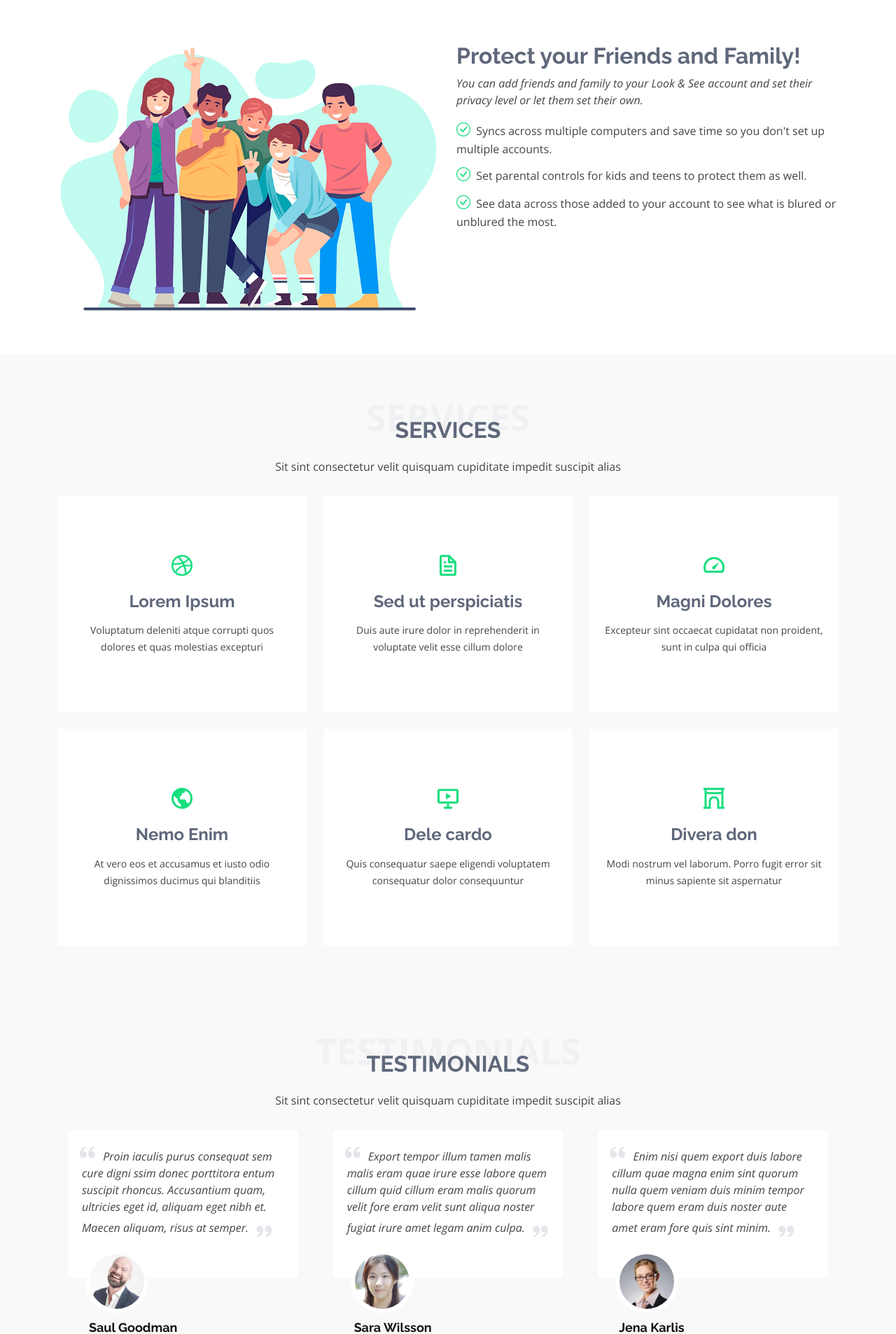
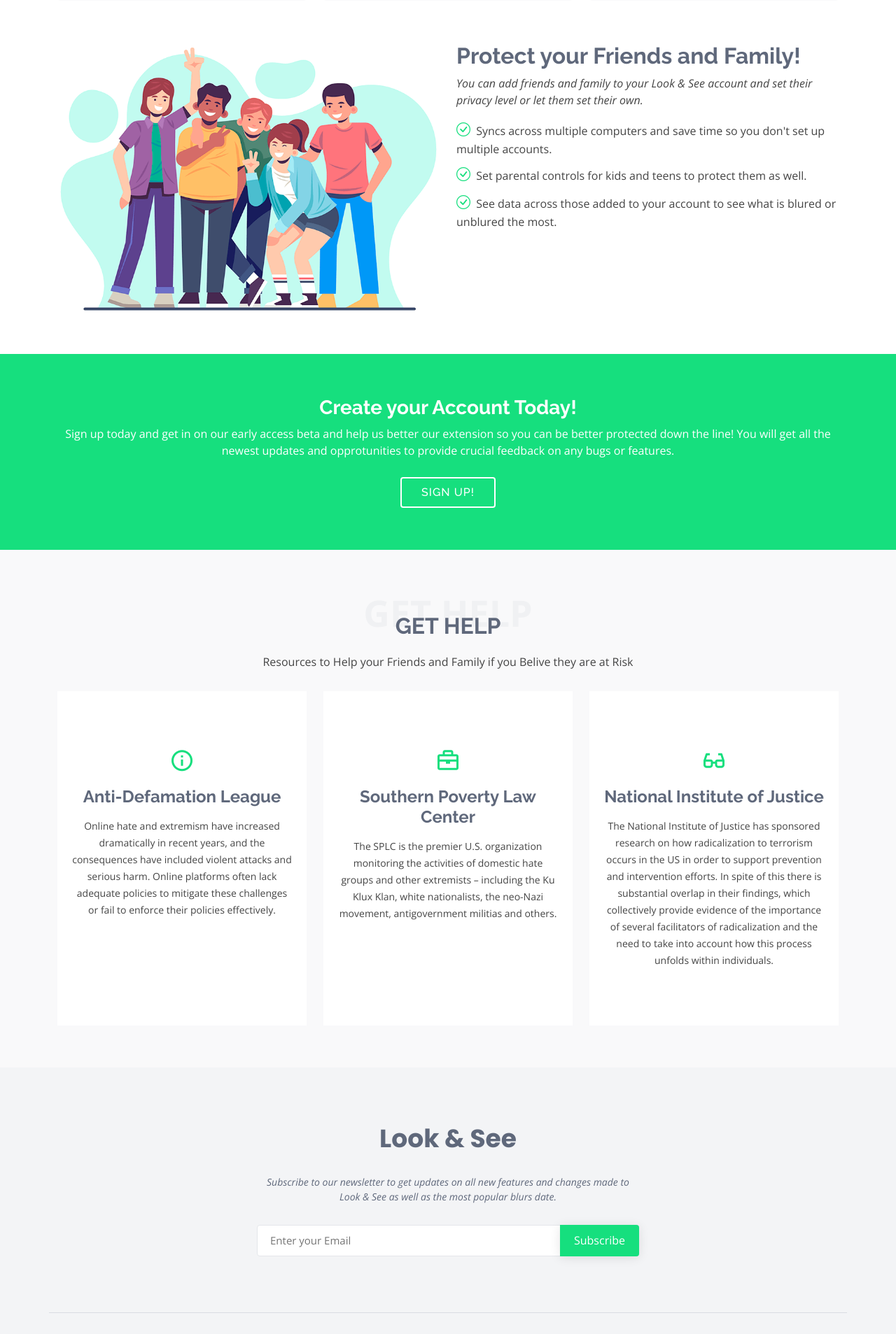
Before and after one commit to andrewixl/lookandsee, a Django app: page / in a window 1280 px wide. Shown: the part 899-2806 px from the top of the page at 70% size. Run offline with Django 3.2, Linux system fonts and the light colour scheme; some libraries are stand-ins or nearby versions.

Commit message:
Updated Index and Get Help

```diff
--- a/apps/main/templates/main/base.html
+++ b/apps/main/templates/main/base.html
@@ -46,7 +46,7 @@
           <li><a class="nav-link scrollto" href="/about">About</a></li>
           <li><a class="nav-link scrollto" href="/gethelp">Get Help</a></li>
           <li><a class="nav-link scrollto" href="/contact">Contact Us</a></li>
-          <li><a class="getstarted scrollto" href="/download">Download</a></li>
+          <li><a class="getstarted scrollto" href="/download">Sign Up</a></li>
         </ul>
         <i class="bi bi-list mobile-nav-toggle"></i>
       </nav><!-- .navbar -->
--- a/apps/main/templates/main/index.html
+++ b/apps/main/templates/main/index.html
@@ -83,42 +83,63 @@
       </div>
     </section><!-- End About Section -->
 
+    <!-- ======= CTA Section ======= -->
+    <section id="cta" class="cta">
+      <div class="container">
+
+        <div class="text-center">
+          <h3>Create your Account Today!</h3>
+          <p> Sign up today and get in on our early access beta and help us better our extension so you can be better protected down the line! You will get all the newest updates and opprotunities to provide crucial feedback on any bugs or features.</p>
+          <a class="cta-btn" href="#">Sign Up!</a>
+        </div>
+
+      </div>
+    </section><!-- End Cta Section -->
+
     <!-- ======= Services Section ======= -->
     <section id="services" class="services section-bg">
       <div class="container">
 
         <div class="section-title">
-          <span>Services</span>
-          <h2>Services</h2>
-          <p>Sit sint consectetur velit quisquam cupiditate impedit suscipit alias</p>
+          <span>Get Help</span>
+          <h2>Get Help</h2>
+          <p>Resources to Help your Friends and Family if you Belive they are at Risk</p>
         </div>
 
         <div class="row">
           <div class="col-lg-4 col-md-6 d-flex align-items-stretch">
             <div class="icon-box">
-              <div class="icon"><i class="bx bxl-dribbble"></i></div>
-              <h4><a href="">Lorem Ipsum</a></h4>
-              <p>Voluptatum deleniti atque corrupti quos dolores et quas molestias excepturi</p>
+              <div class="icon"><i class='bx bx-info-circle'></i></div>
+              <h4><a href="https://www.adl.org/" target="_blank">Anti-Defamation League</a></h4>
+              <p>Online hate and extremism have increased dramatically in recent years, and the consequences have included
+                violent attacks and serious harm. Online platforms often lack adequate policies to mitigate these challenges
+                or fail to enforce their policies effectively.</p>
             </div>
           </div>
 
           <div class="col-lg-4 col-md-6 d-flex align-items-stretch mt-4 mt-md-0">
             <div class="icon-box">
-              <div class="icon"><i class="bx bx-file"></i></div>
-              <h4><a href="">Sed ut perspiciatis</a></h4>
-              <p>Duis aute irure dolor in reprehenderit in voluptate velit esse cillum dolore</p>
+              <div class="icon"><i class='bx bx-briefcase' ></i></div>
+              <h4><a href="https://www.splcenter.org/issues/hate-and-extremism" target="_blank">Southern Poverty Law Center</a></h4>
+              <p>The SPLC is the premier U.S. organization monitoring the activities of domestic hate groups and other
+                extremists – including the Ku Klux Klan, white nationalists, the neo-Nazi movement, antigovernment militias
+                and others.</p>
             </div>
           </div>
 
           <div class="col-lg-4 col-md-6 d-flex align-items-stretch mt-4 mt-lg-0">
             <div class="icon-box">
-              <div class="icon"><i class="bx bx-tachometer"></i></div>
-              <h4><a href="">Magni Dolores</a></h4>
-              <p>Excepteur sint occaecat cupidatat non proident, sunt in culpa qui officia</p>
+              <div class="icon" target="_blank"><i class='bx bx-glasses-alt' ></i></div>
+              <h4><a href="https://www.ojp.gov/pdffiles1/nij/250171.pdf">National Institute of Justice</a></h4>
+              <p>The National Institute of Justice has sponsored research on how radicalization to terrorism occurs in the
+                US in order to support prevention and intervention efforts. In
+                spite of this there is substantial overlap in their findings, which collectively provide evidence
+                of the importance of several facilitators of radicalization and the need to take into account
+                how this process unfolds within individuals. </p>
             </div>
           </div>
 
-          <div class="col-lg-4 col-md-6 d-flex align-items-stretch mt-4">
+          <!-- <div class="col-lg-4 col-md-6 d-flex align-items-stretch mt-4">
             <div class="icon-box">
               <div class="icon"><i class="bx bx-world"></i></div>
               <h4><a href="">Nemo Enim</a></h4>
@@ -140,112 +161,12 @@
               <h4><a href="">Divera don</a></h4>
               <p>Modi nostrum vel laborum. Porro fugit error sit minus sapiente sit aspernatur</p>
             </div>
-          </div>
+          </div> -->
 
         </div>
 
       </div>
     </section><!-- End Services Section -->
 
-    <!-- ======= Testimonials Section ======= -->
-    <section id="testimonials" class="testimonials section-bg">
-      <div class="container">
-
-        <div class="section-title">
-          <span>Testimonials</span>
-          <h2>Testimonials</h2>
-          <p>Sit sint consectetur velit quisquam cupiditate impedit suscipit alias</p>
-        </div>
-
-        <div class="testimonials-slider swiper-container" data-aos="fade-up" data-aos-delay="100">
-          <div class="swiper-wrapper">
-
-            <div class="swiper-slide">
-              <div class="testimonial-item">
-                <p>
-                  <i class="bx bxs-quote-alt-left quote-icon-left"></i>
-                  Proin iaculis purus consequat sem cure digni ssim donec porttitora entum suscipit rhoncus. Accusantium quam, ultricies eget id, aliquam eget nibh et. Maecen aliquam, risus at semper.
-                  <i class="bx bxs-quote-alt-right quote-icon-right"></i>
-                </p>
-                <img src="{% static 'main/img/testimonials/testimonials-1.jpg' %}" class="testimonial-img" alt="">
-                <h3>Saul Goodman</h3>
-                <h4>Ceo &amp; Founder</h4>
-              </div>
-            </div><!-- End testimonial item -->
-
-            <div class="swiper-slide">
-              <div class="testimonial-item">
-                <p>
-                  <i class="bx bxs-quote-alt-left quote-icon-left"></i>
-                  Export tempor illum tamen malis malis eram quae irure esse labore quem cillum quid cillum eram malis quorum velit fore eram velit sunt aliqua noster fugiat irure amet legam anim culpa.
-                  <i class="bx bxs-quote-alt-right quote-icon-right"></i>
-                </p>
-                <img src="{% static 'main/img/testimonials/testimonials-2.jpg' %}" class="testimonial-img" alt="">
-                <h3>Sara Wilsson</h3>
-                <h4>Designer</h4>
-              </div>
-            </div><!-- End testimonial item -->
-
-            <div class="swiper-slide">
-              <div class="testimonial-item">
-                <p>
-                  <i class="bx bxs-quote-alt-left quote-icon-left"></i>
-                  Enim nisi quem export duis labore cillum quae magna enim sint quorum nulla quem veniam duis minim tempor labore quem eram duis noster aute amet eram fore quis sint minim.
-                  <i class="bx bxs-quote-alt-right quote-icon-right"></i>
-                </p>
-                <img src="{% static 'main/img/testimonials/testimonials-3.jpg' %}" class="testimonial-img" alt="">
-                <h3>Jena Karlis</h3>
-                <h4>Store Owner</h4>
-              </div>
-            </div><!-- End testimonial item -->
-
-            <div class="swiper-slide">
-              <div class="testimonial-item">
-                <p>
-                  <i class="bx bxs-quote-alt-left quote-icon-left"></i>
-                  Fugiat enim eram quae cillum dolore dolor amet nulla culpa multos export minim fugiat minim velit minim dolor enim duis veniam ipsum anim magna sunt elit fore quem dolore labore illum veniam.
-                  <i class="bx bxs-quote-alt-right quote-icon-right"></i>
-                </p>
-                <img src="{% static 'main/img/testimonials/testimonials-4.jpg' %}" class="testimonial-img" alt="">
-                <h3>Matt Brandon</h3>
-                <h4>Freelancer</h4>
-              </div>
-            </div><!-- End testimonial item -->
-
-            <div class="swiper-slide">
-              <div class="testimonial-item">
-                <p>
-                  <i class="bx bxs-quote-alt-left quote-icon-left"></i>
-                  Quis quorum aliqua sint quem legam fore sunt eram irure aliqua veniam tempor noster veniam enim culpa labore duis sunt culpa nulla illum cillum fugiat legam esse veniam culpa fore nisi cillum quid.
-                  <i class="bx bxs-quote-alt-right quote-icon-right"></i>
-                </p>
-                <img src="{% static 'main/img/testimonials/testimonials-5.jpg' %}" class="testimonial-img" alt="">
-                <h3>John Larson</h3>
-                <h4>Entrepreneur</h4>
-              </div>
-            </div><!-- End testimonial item -->
-
-          </div>
-          <div class="swiper-pagination"></div>
-        </div>
-
-      </div>
-    </section><!-- End Testimonials Section -->
-
-    <!-- ======= CTA Section ======= -->
-    <section id="cta" class="cta">
-      <div class="container">
-
-        <div class="text-center">
-          <h3>Create your Account Today!</h3>
-          <p> Sign up today and get in on our early access beta and help us better our extension so you can be better protected down the line! You will get all the newest updates and opprotunities to provide crucial feedback on any bugs or features.</p>
-          <a class="cta-btn" href="#">Sign Up!</a>
-        </div>
-
-      </div>
-    </section><!-- End Cta Section -->
-
-
-
   </main><!-- End #main -->
   {% endblock %}
--- a/apps/main/urls.py
+++ b/apps/main/urls.py
@@ -7,7 +7,7 @@ from django.urls import path
 
 urlpatterns = [
     url(r'^$', views.index),
-    url(r'^about$', views.contact),
-    url(r'^gethelp$', views.contact),
+    url(r'^about$', views.about),
+    url(r'^gethelp$', views.gethelp),
     url(r'^contact$', views.contact),
 ]
```
Also changed, not shown: apps/main/templates/main/gethelp.html (added, +80 -0 lines), apps/main/templates/main/othersections.html (added, +84 -0 lines), apps/main/static/main/img/apple-touch-icon.png, apps/main/static/main/img/favicon.png.
